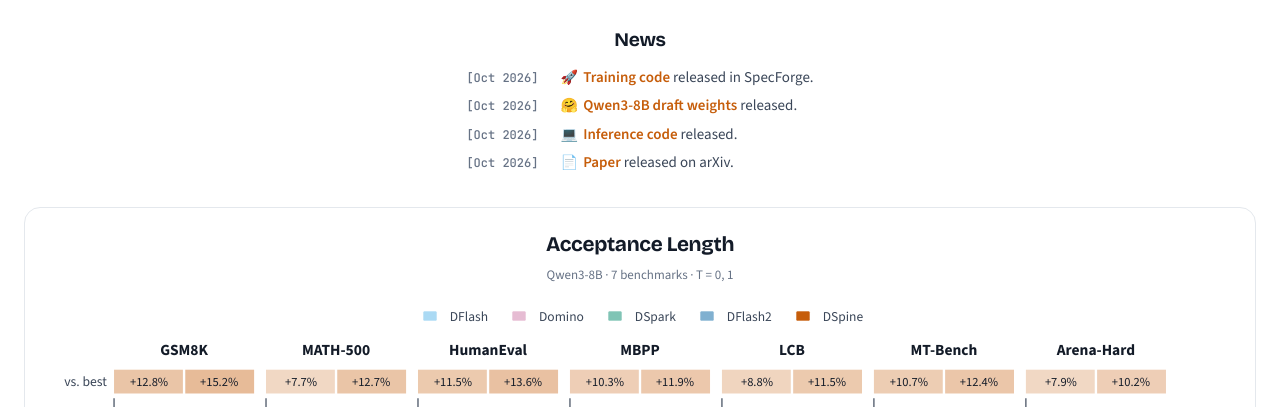
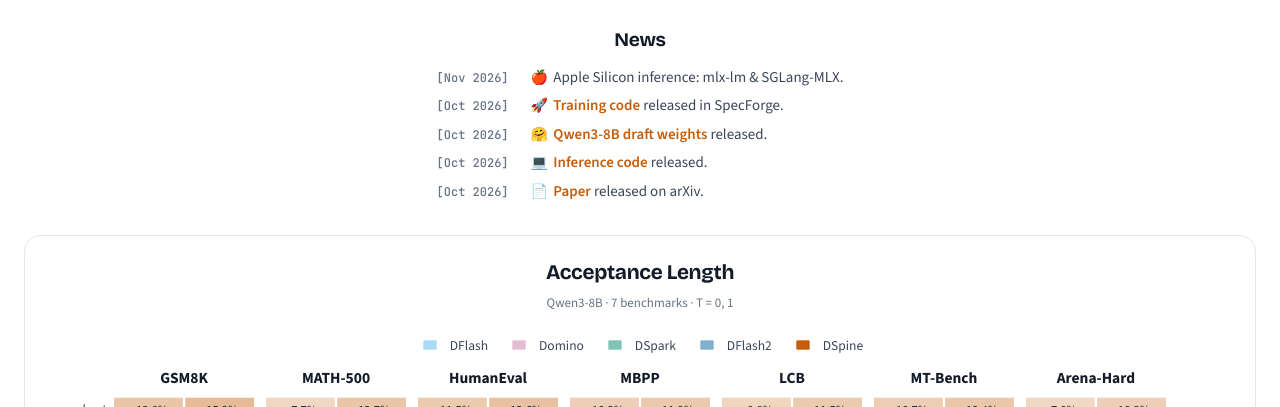
Before and after one commit to dspine-project/dspine-project.github.io, a plain HTML site: page index.html in a window 1280 px wide. Shown: the part 393-800 px from the top of the page. Drawn offline with nearby package versions, Linux system fonts and the light colour scheme.

Commit message:
Announce Apple Silicon inference support

```diff
--- a/index.html
+++ b/index.html
@@ -367,6 +367,10 @@
     <h2 class="sec-title" id="news-title">News</h2>
     <ul class="news-list">
       <!-- Add future updates at the top, with one dated item per announcement. -->
+      <li>
+        <time datetime="2026-11">[Nov 2026]</time>
+        <p><span class="news-icon" aria-hidden="true">🍎</span>Apple Silicon inference: <span style="white-space: nowrap">mlx-lm</span> &amp; <span style="white-space: nowrap">SGLang-MLX.</span></p>
+      </li>
       <li>
         <time datetime="2026-10">[Oct 2026]</time>
         <p><span class="news-icon" aria-hidden="true">🚀</span><a href="https://github.com/sgl-project/SpecForge/pull/1038" target="_blank" rel="noopener">Training code</a> released in SpecForge.</p>
```
